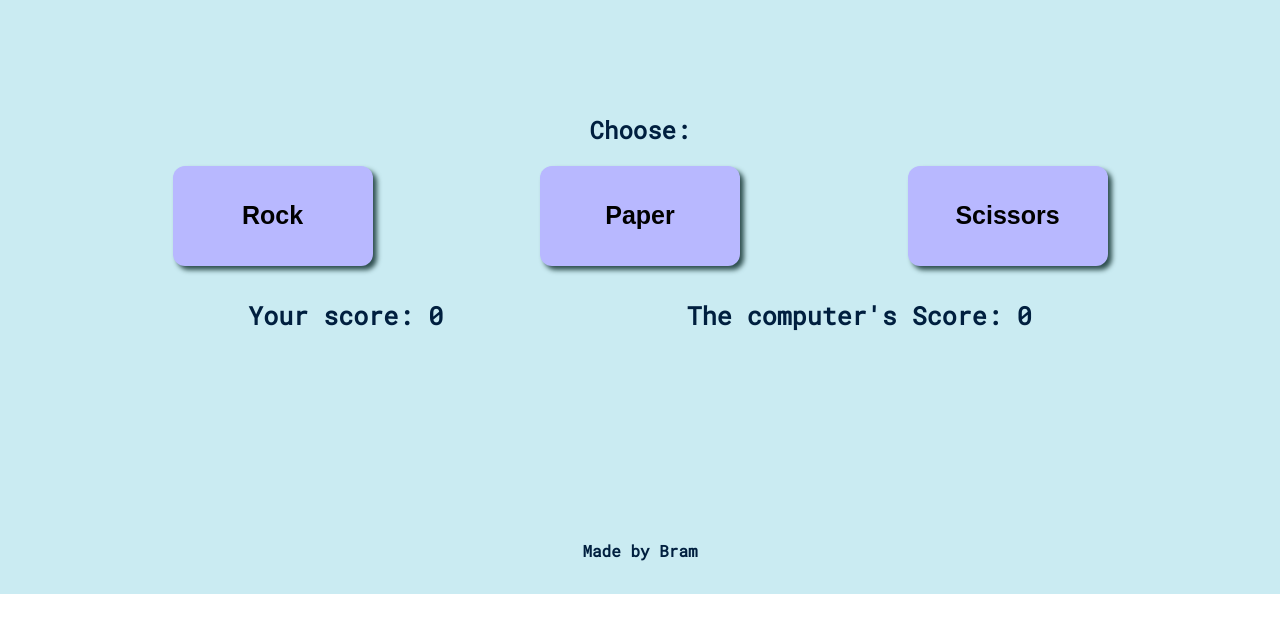
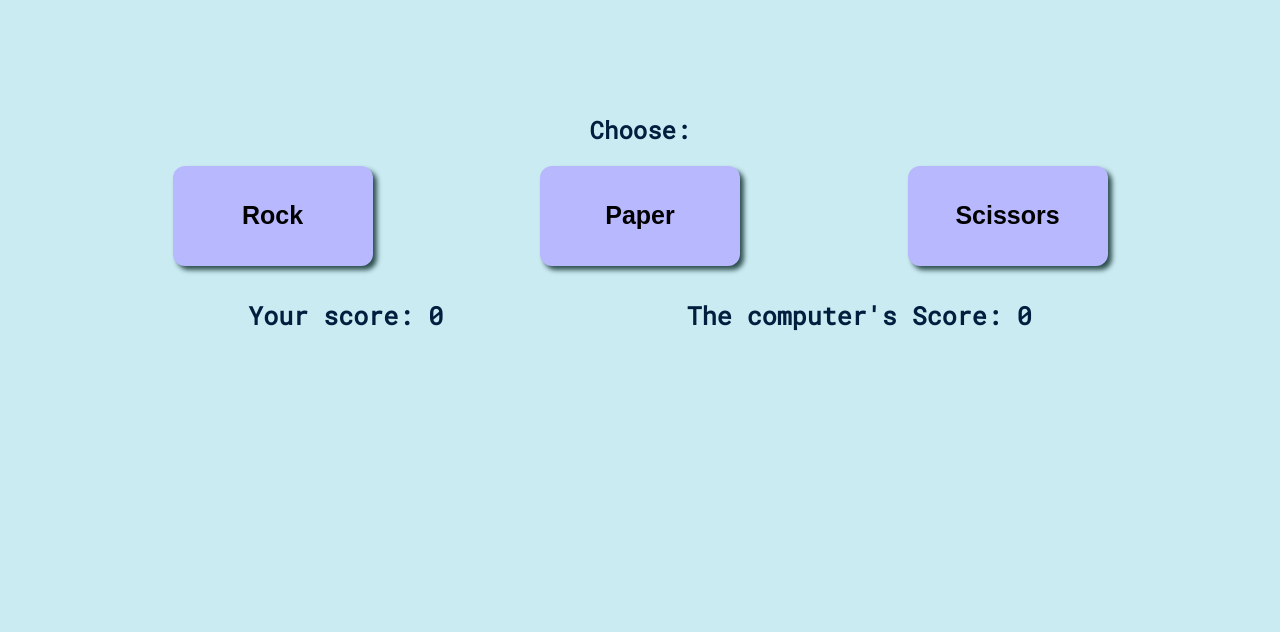
Before and after one commit to bramr03/rock-paper-scissors, a plain HTML site: page index.html in a window 1280 px wide. Shown: the part 86-718 px from the top of the page. Drawn offline with Linux system fonts and the light colour scheme.

Commit message:
Fixed the body colour

```diff
--- a/index.html
+++ b/index.html
@@ -7,7 +7,7 @@
     <meta charset="UTF-8">
     <title>Rock, paper, scissors</title>
 </head>
-<body style="color: #001f3f; margin: 0; font-family: 'Roboto Mono', monospace;">
+<body style="background-color: #caebf2; color: #001f3f; margin: 0; font-family: 'Roboto Mono', monospace;">
     <div class="page">
         <div class="header">
             <h1>Rock, paper or scissors!</h1>
@@ -35,9 +35,6 @@
                 <h4></h4>
             </div>
         </div>
-        <div class="footer">
-            <p>Made by Bram</p>
-        </div>
     </div>
 </body>
 </html>
--- a/styles.css
+++ b/styles.css
@@ -57,13 +57,6 @@
     font-size: 25px;
 }
 
-.footer{
-    background-color: #caebf2;
-    height: 70px;
-    text-align: center;
-    font-weight: bold;
-}
-
 h1 {
     font-weight: bold;
   }
```
